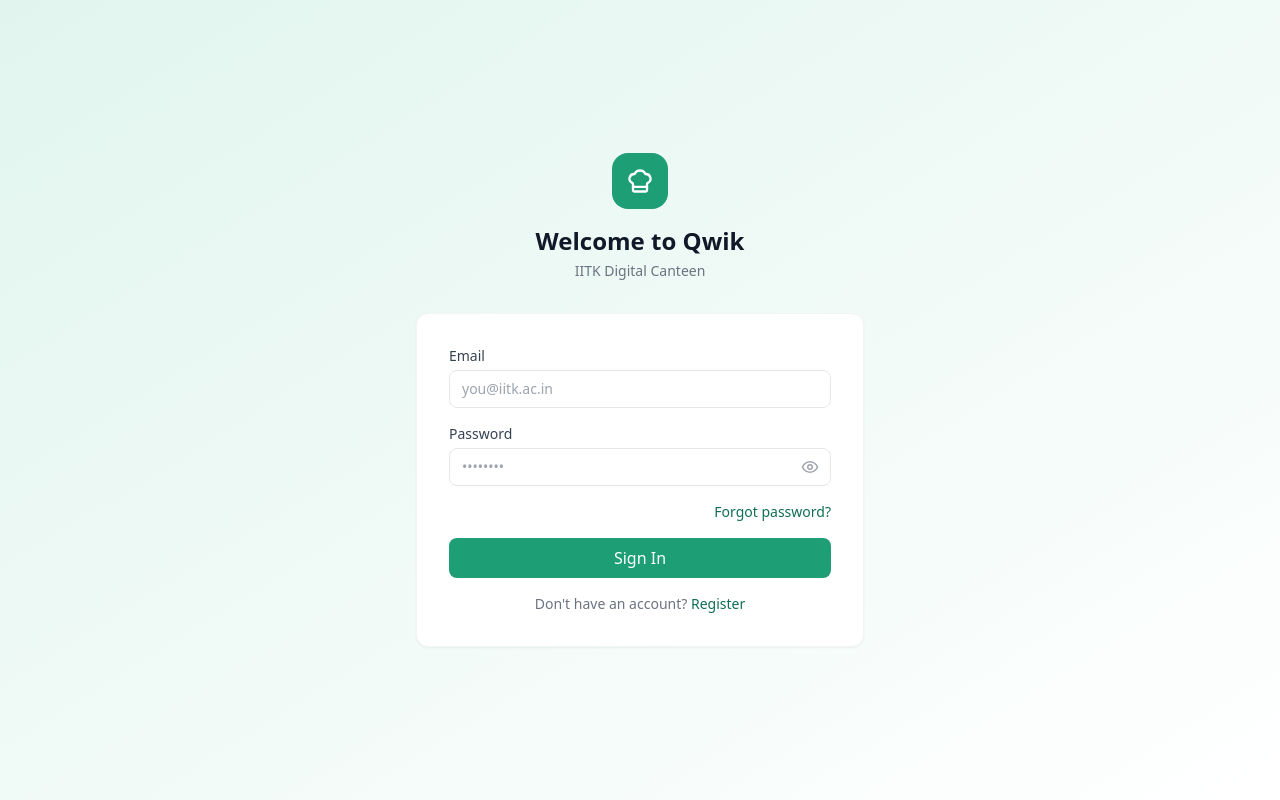
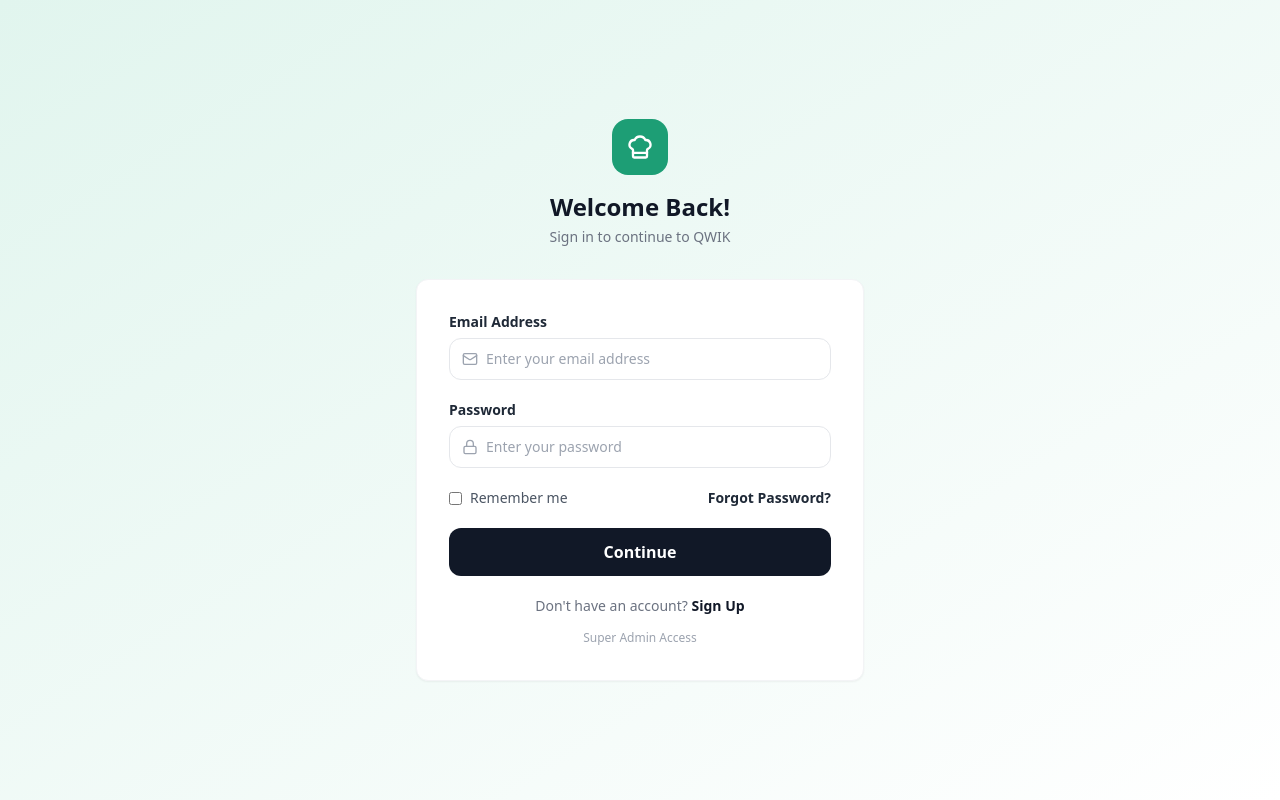
Before and after one commit to chandrakanth-19/qwik-project, a React (Vite) app in the folder qwik-client/: page /login in a window 1280 px wide. Built offline with nearby package versions, Linux system fonts and the light colour scheme.

Commit message:
Update Login.jsx

```diff
--- a/qwik-client/src/pages/auth/Login.jsx
+++ b/qwik-client/src/pages/auth/Login.jsx
@@ -1,46 +1,197 @@
+// import { useState } from "react";
+// import { Link } from "react-router-dom";
+// import toast from "react-hot-toast";
+// import { Eye, EyeOff } from "lucide-react";  // 👈 added
+// import AuthLayout from "../../components/layout/AuthLayout";
+// import { useAuth } from "../../hooks/useAuth";
+// import { authAPI } from "../../api";
+
+// export default function Login() {
+//   const { login } = useAuth();
+//   const [form, setForm]           = useState({ email: "", password: "" });
+//   const [loading, setLoading]     = useState(false);
+//   const [showPassword, setShowPassword] = useState(false);  // 👈 added
+//   const [unverified, setUnverified] = useState(false);
+//   const [userId, setUserId]       = useState(null);
+//   const [otpSent, setOtpSent]     = useState(false);
+//   const [otp, setOtp]             = useState("");
+//   const [verifying, setVerifying] = useState(false);
+
+// const handleSubmit = async (e) => {
+//   e.preventDefault();
+//   setLoading(true);
+//   setUnverified(false);
+//   try {
+//     await login(form);
+//     toast.success("Welcome back!");
+//   }
+// catch (err) {
+//   const msg = err.response?.data?.message || err.message || "Login failed";
+//   if (msg.toLowerCase().includes("verify")) {
+//     setUnverified(true);
+//   } else if (msg.toLowerCase().includes("admin login page")) {
+//     toast.error("invalid  credentials");
+//   } else if (msg.toLowerCase().includes("invalid credentials") || err.response?.status === 401) {
+//     toast.error("Account not found or wrong password. You may not have registered yet, or your account may have been deleted by admin.");
+//   } else if (msg.toLowerCase().includes("blocked")) {
+//   toast.error("Your account has been blocked by admin. Please contact support.");
+// }
+//    else {
+//     toast.error(msg);
+//   }
+// }
+//   finally {
+//     setLoading(false);
+//   }
+// };
+
+//   const handleResendOTP = async () => {
+//     setLoading(true);
+//     try {
+//       const { data } = await authAPI.forgotVerificationOTP({ email: form.email });
+//       setUserId(data.data.user_id);
+//       setOtpSent(true);
+//       toast.success("OTP sent! Check your email.");
+//     } catch (err) {
+//       toast.error(err.response?.data?.message || "Failed to send OTP.");
+//     } finally { setLoading(false); }
+//   };
+
+//   const handleVerify = async (e) => {
+//     e.preventDefault();
+//     setVerifying(true);
+//     try {
+//       await authAPI.verifyOTP({ user_id: userId, otp });
+//       toast.success("Account verified! Please log in now.");
+//       setUnverified(false);
+//       setOtpSent(false);
+//       setOtp("");
+//     } catch (err) {
+//       toast.error(err.response?.data?.message || "Invalid OTP.");
+//     } finally { setVerifying(false); }
+//   };
+
+//   return (
+//     <AuthLayout title="Welcome to Qwik" subtitle="IITK Digital Canteen">
+//       <form onSubmit={handleSubmit} className="space-y-4">
+//         <div>
+//           <label className="block text-sm font-medium text-gray-700 mb-1">Email</label>
+//           <input className="input" type="email" placeholder="you@iitk.ac.in"
+//             value={form.email}
+//             onChange={(e) => setForm({ ...form, email: e.target.value })}
+//             required />
+//         </div>
+//         <div>
+//           <label className="block text-sm font-medium text-gray-700 mb-1">Password</label>
+//           {/* 👇 replaced */}
+//           <div className="relative">
+//             <input className="input pr-10" type={showPassword ? "text" : "password"} placeholder="••••••••"
+//               value={form.password}
+//               onChange={(e) => setForm({ ...form, password: e.target.value })}
+//               required />
+//             <button type="button" onClick={() => setShowPassword(!showPassword)}
+//               className="absolute right-3 top-1/2 -translate-y-1/2 text-gray-400 hover:text-gray-600">
+//               {showPassword ? <EyeOff size={18} /> : <Eye size={18} />}
+//             </button>
+//           </div>
+//         </div>
+//         <div className="flex justify-end">
+//           <Link to="/forgot-password" className="text-sm text-brand-600 hover:underline">
+//             Forgot password?
+//           </Link>
+//         </div>
+//         <button type="submit" disabled={loading} className="btn-primary w-full">
+//           {loading ? "Signing in..." : "Sign In"}
+//         </button>
+//       </form>
+
+//       {unverified && !otpSent && (
+//         <div className="mt-4 p-4 bg-yellow-50 border border-yellow-200 rounded-lg">
+//           <p className="text-sm text-yellow-800 font-medium mb-2">
+//             ⚠️ Your account is not verified yet
+//           </p>
+//           <p className="text-xs text-yellow-700 mb-3">
+//             Click below to receive a new OTP on your email.
+//           </p>
+//           <button
+//             onClick={handleResendOTP}
+//             disabled={loading}
+//             className="w-full bg-yellow-500 hover:bg-yellow-600 text-white text-sm py-2 rounded-lg disabled:opacity-50"
+//           >
+//             {loading ? "Sending OTP..." : "Send Verification OTP"}
+//           </button>
+//         </div>
+//       )}
+
+//       {otpSent && (
+//         <form onSubmit={handleVerify}
+//           className="mt-4 p-4 bg-green-50 border border-green-200 rounded-lg space-y-3">
+//           <p className="text-sm text-green-800 font-medium">
+//             ✅ OTP sent! Enter it below to verify your account.
+//           </p>
+//           <input
+//             className="input text-center text-xl tracking-[0.5em] font-bold"
+//             placeholder="------"
+//             maxLength={6}
+//             value={otp}
+//             onChange={(e) => setOtp(e.target.value.replace(/\D/g, ""))}
+//             required
+//           />
+//           <button type="submit" disabled={verifying || otp.length < 6}
+//             className="w-full btn-primary">
+//             {verifying ? "Verifying..." : "Verify Account"}
+//           </button>
+//         </form>
+//       )}
+
+//       <p className="text-center text-sm text-gray-500 mt-4">
+//         Don't have an account?{" "}
+//         <Link to="/register" className="text-brand-600 font-medium hover:underline">
+//           Register
+//         </Link>
+//       </p>
+//     </AuthLayout>
+//   );
+// }
 import { useState } from "react";
 import { Link } from "react-router-dom";
+import { Mail, Lock } from "lucide-react";
 import toast from "react-hot-toast";
-import { Eye, EyeOff } from "lucide-react";  // 👈 added
 import AuthLayout from "../../components/layout/AuthLayout";
 import { useAuth } from "../../hooks/useAuth";
 import { authAPI } from "../../api";
 
 export default function Login() {
   const { login } = useAuth();
-  const [form, setForm]           = useState({ email: "", password: "" });
-  const [loading, setLoading]     = useState(false);
-  const [showPassword, setShowPassword] = useState(false);  // 👈 added
+  const [form, setForm]             = useState({ email: "", password: "" });
+  const [loading, setLoading]       = useState(false);
+  const [error, setError]           = useState("");
   const [unverified, setUnverified] = useState(false);
-  const [userId, setUserId]       = useState(null);
-  const [otpSent, setOtpSent]     = useState(false);
-  const [otp, setOtp]             = useState("");
-  const [verifying, setVerifying] = useState(false);
+  const [userId, setUserId]         = useState(null);
+  const [otpSent, setOtpSent]       = useState(false);
+  const [otp, setOtp]               = useState("");
+  const [verifying, setVerifying]   = useState(false);
 
   const handleSubmit = async (e) => {
     e.preventDefault();
     setLoading(true);
+    setError("");
     setUnverified(false);
     try {
       await login(form);
       toast.success("Welcome back!");
-  }
-catch (err) {
+    } catch (err) {
       const msg = err.response?.data?.message || err.message || "Login failed";
       if (msg.toLowerCase().includes("verify")) {
         setUnverified(true);
-  } else if (msg.toLowerCase().includes("admin login page")) {
-    toast.error("invalid  credentials");
+      } else if (msg.toLowerCase().includes("blocked")) {
+        setError("Your account has been blocked by admin. Please contact support.");
       } else if (msg.toLowerCase().includes("invalid credentials") || err.response?.status === 401) {
-    toast.error("Account not found or wrong password. You may not have registered yet, or your account may have been deleted by admin.");
-  } else if (msg.toLowerCase().includes("blocked")) {
-  toast.error("Your account has been blocked by admin. Please contact support.");
+        setError("Account not found or wrong password. You may not have registered yet.");
+      } else {
+        setError(msg);
       }
-   else {
-    toast.error(msg);
-  }
-}
-  finally {
+    } finally {
       setLoading(false);
     }
   };
@@ -54,7 +205,9 @@
       toast.success("OTP sent! Check your email.");
     } catch (err) {
       toast.error(err.response?.data?.message || "Failed to send OTP.");
-    } finally { setLoading(false); }
+    } finally {
+      setLoading(false);
+    }
   };
 
   const handleVerify = async (e) => {
@@ -68,87 +221,118 @@
       setOtp("");
     } catch (err) {
       toast.error(err.response?.data?.message || "Invalid OTP.");
-    } finally { setVerifying(false); }
+    } finally {
+      setVerifying(false);
+    }
   };
 
   return (
-    <AuthLayout title="Welcome to Qwik" subtitle="IITK Digital Canteen">
-      <form onSubmit={handleSubmit} className="space-y-4">
+    <AuthLayout title="Welcome Back!" subtitle="Sign in to continue to QWIK">
+      <form onSubmit={handleSubmit} className="space-y-5">
+
+        {/* Email */}
         <div>
-          <label className="block text-sm font-medium text-gray-700 mb-1">Email</label>
-          <input className="input" type="email" placeholder="you@iitk.ac.in"
+          <label className="block text-sm font-semibold text-gray-800 mb-1.5">Email Address</label>
+          <div className="flex items-center border border-gray-200 rounded-xl px-3 py-2.5 gap-2 focus-within:ring-2 focus-within:ring-yellow-400 bg-white">
+            <Mail size={16} className="text-gray-400 shrink-0" />
+            <input
+              type="email"
+              placeholder="Enter your email address"
+              className="flex-1 text-sm outline-none bg-transparent"
               value={form.email}
               onChange={(e) => setForm({ ...form, email: e.target.value })}
-            required />
+              required
+            />
           </div>
+        </div>
+
+        {/* Password */}
         <div>
-          <label className="block text-sm font-medium text-gray-700 mb-1">Password</label>
-          {/* 👇 replaced */}
-          <div className="relative">
-            <input className="input pr-10" type={showPassword ? "text" : "password"} placeholder="••••••••"
+          <label className="block text-sm font-semibold text-gray-800 mb-1.5">Password</label>
+          <div className="flex items-center border border-gray-200 rounded-xl px-3 py-2.5 gap-2 focus-within:ring-2 focus-within:ring-yellow-400 bg-white">
+            <Lock size={16} className="text-gray-400 shrink-0" />
+            <input
+              type="password"
+              placeholder="Enter your password"
+              className="flex-1 text-sm outline-none bg-transparent"
               value={form.password}
               onChange={(e) => setForm({ ...form, password: e.target.value })}
-              required />
-            <button type="button" onClick={() => setShowPassword(!showPassword)}
-              className="absolute right-3 top-1/2 -translate-y-1/2 text-gray-400 hover:text-gray-600">
-              {showPassword ? <EyeOff size={18} /> : <Eye size={18} />}
-            </button>
+              required
+            />
           </div>
         </div>
-        <div className="flex justify-end">
-          <Link to="/forgot-password" className="text-sm text-brand-600 hover:underline">
-            Forgot password?
+
+        {/* Remember me + Forgot password */}
+        <div className="flex items-center justify-between">
+          <label className="flex items-center gap-2 text-sm text-gray-600 cursor-pointer">
+            <input type="checkbox" className="rounded" />
+            Remember me
+          </label>
+          <Link to="/forgot-password" className="text-sm font-semibold text-gray-800 hover:underline">
+            Forgot Password?
           </Link>
         </div>
-        <button type="submit" disabled={loading} className="btn-primary w-full">
-          {loading ? "Signing in..." : "Sign In"}
+
+        {/* Inline error */}
+        {error && (
+          <div className="flex items-start gap-2 p-3 bg-red-50 border border-red-200 rounded-xl">
+            <span className="text-red-500">⚠️</span>
+            <p className="text-sm text-red-700">{error}</p>
+          </div>
+        )}
+
+        <button
+          type="submit"
+          disabled={loading}
+          className="w-full bg-gray-900 hover:bg-gray-700 text-white font-semibold py-3 rounded-xl transition-colors disabled:opacity-50"
+        >
+          {loading ? "Signing in..." : "Continue"}
         </button>
       </form>
 
+      {/* Unverified account */}
       {unverified && !otpSent && (
-        <div className="mt-4 p-4 bg-yellow-50 border border-yellow-200 rounded-lg">
-          <p className="text-sm text-yellow-800 font-medium mb-2">
-            ⚠️ Your account is not verified yet
-          </p>
-          <p className="text-xs text-yellow-700 mb-3">
-            Click below to receive a new OTP on your email.
-          </p>
+        <div className="mt-4 p-4 bg-yellow-50 border border-yellow-200 rounded-xl">
+          <p className="text-sm text-yellow-800 font-semibold mb-1">⚠️ Account not verified yet</p>
+          <p className="text-xs text-yellow-700 mb-3">Click below to receive a new OTP on your email.</p>
           <button
             onClick={handleResendOTP}
             disabled={loading}
-            className="w-full bg-yellow-500 hover:bg-yellow-600 text-white text-sm py-2 rounded-lg disabled:opacity-50"
+            className="w-full bg-yellow-500 hover:bg-yellow-600 text-white text-sm py-2 rounded-xl disabled:opacity-50"
           >
             {loading ? "Sending OTP..." : "Send Verification OTP"}
           </button>
         </div>
       )}
 
+      {/* OTP input */}
       {otpSent && (
-        <form onSubmit={handleVerify}
-          className="mt-4 p-4 bg-green-50 border border-green-200 rounded-lg space-y-3">
-          <p className="text-sm text-green-800 font-medium">
-            ✅ OTP sent! Enter it below to verify your account.
-          </p>
+        <form onSubmit={handleVerify} className="mt-4 p-4 bg-green-50 border border-green-200 rounded-xl space-y-3">
+          <p className="text-sm text-green-800 font-semibold">✅ OTP sent! Enter it below.</p>
           <input
-            className="input text-center text-xl tracking-[0.5em] font-bold"
+            className="w-full border border-gray-200 rounded-xl px-3 py-2.5 text-center text-xl tracking-[0.5em] font-bold outline-none focus:ring-2 focus:ring-yellow-400"
             placeholder="------"
             maxLength={6}
             value={otp}
             onChange={(e) => setOtp(e.target.value.replace(/\D/g, ""))}
             required
           />
-          <button type="submit" disabled={verifying || otp.length < 6}
-            className="w-full btn-primary">
+          <button
+            type="submit"
+            disabled={verifying || otp.length < 6}
+            className="w-full bg-gray-900 text-white font-semibold py-2.5 rounded-xl disabled:opacity-50"
+          >
             {verifying ? "Verifying..." : "Verify Account"}
           </button>
         </form>
       )}
 
-      <p className="text-center text-sm text-gray-500 mt-4">
+      <p className="text-center text-sm text-gray-500 mt-5">
         Don't have an account?{" "}
-        <Link to="/register" className="text-brand-600 font-medium hover:underline">
-          Register
-        </Link>
+        <Link to="/register" className="font-bold text-gray-900 hover:underline">Sign Up</Link>
+      </p>
+      <p className="text-center mt-2">
+        <Link to="/admin/login" className="text-xs text-gray-400 hover:underline">Super Admin Access</Link>
       </p>
     </AuthLayout>
   );
```
Lines whose indentation alone changed are shown as unchanged.
